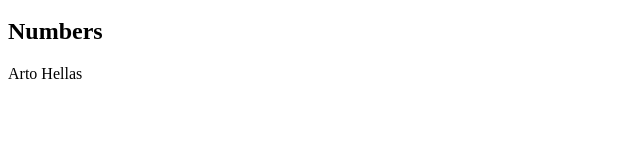
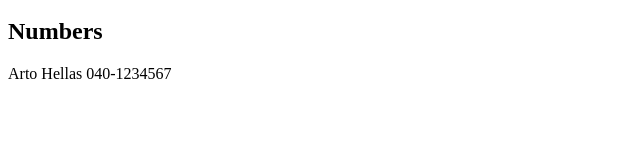
Before and after one commit to NyanoNyan/full-stack-open-2021, a React (Create React App) app in the folder part2/phonebook/: page / in a window 1280 px wide. Shown: the part 132-287 px from the top of the page, without its empty margins (0-640 px from the left). Built offline with nearby package versions, Linux system fonts and the light colour scheme.

Commit message:
Exercise 2.8 completed

```diff
--- a/part2/phonebook/src/App.js
+++ b/part2/phonebook/src/App.js
@@ -2,7 +2,7 @@
 
 const App = () => {
   const [ persons, setPersons ] = useState([
-    { name: 'Arto Hellas' }
+    { name: 'Arto Hellas', number: '040-1234567' }
   ])
   const [ newName, setNewName ] = useState('')
   const [ newPhone, setNewPhone ] = useState('')
@@ -19,6 +19,7 @@
     event.preventDefault();
     const noteObj = {
       name: newName,
+      number: newPhone,
     };
 
     // Checks for duplication using conditional (ternary) operator
@@ -26,7 +27,9 @@
     ? alert(`${newName} is already added to phonebook`) : setPersons(persons.concat(noteObj));
 
     setNewName('');
+    setNewPhone('');
   };
+
 
   return (
     <div>
@@ -45,6 +48,8 @@
       {persons.map(person =>
         <div key={person.name}>
           {person.name}
+          {' '}
+          {person.number}
         </div>
         )}
     </div>
```
